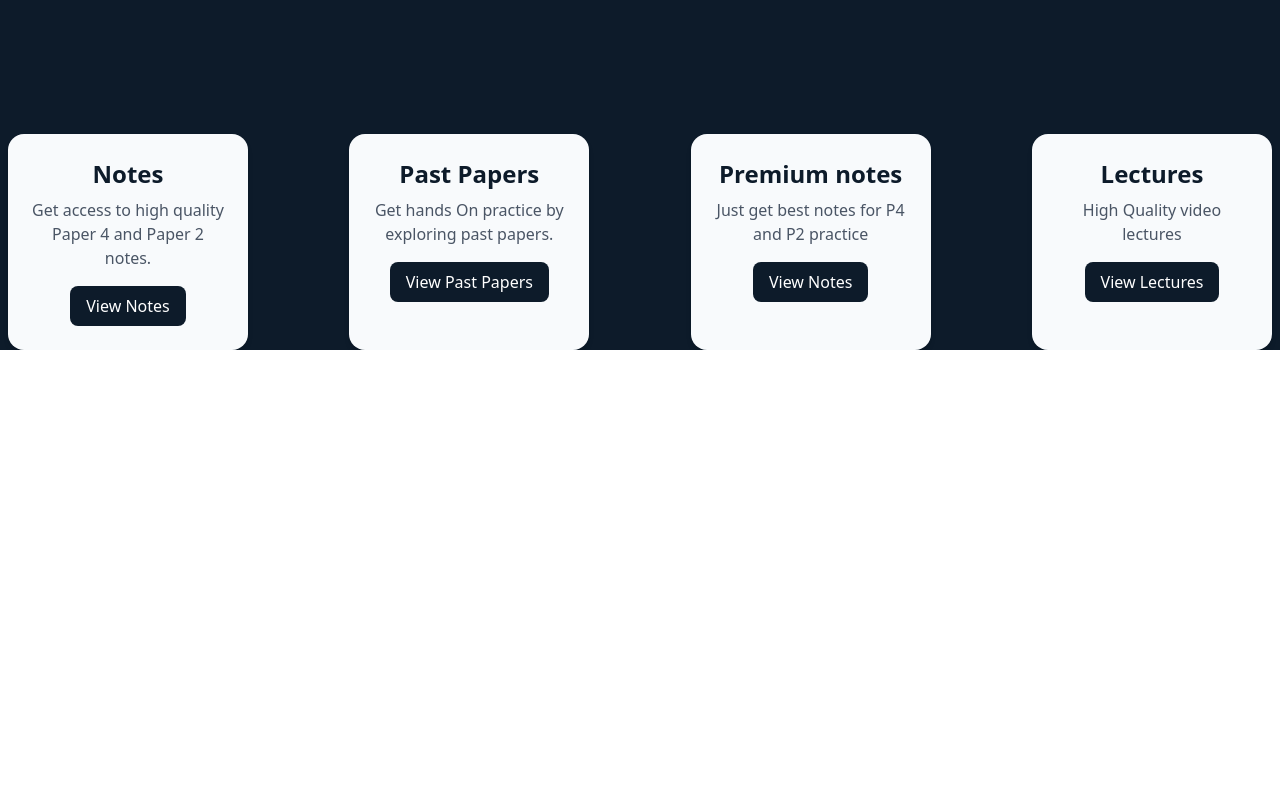
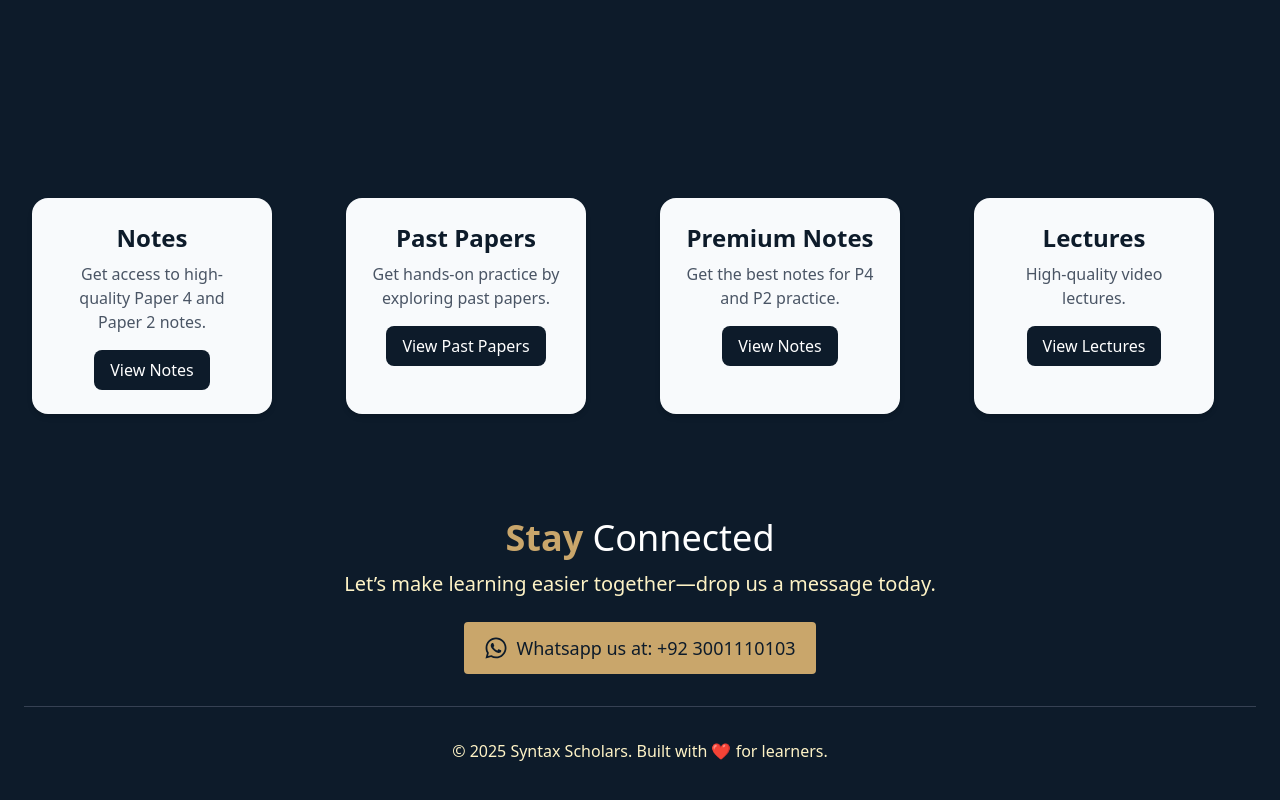
Before and after one commit to afrasiab1221/syntax-scholars, a React (Vite) app: page / in a window 1280 px wide. Shown: the part 586-1386 px from the top of the page. Before the commit the page ends 936 px from the top, so only its background shows below. Built offline with nearby package versions, Linux system fonts and the light colour scheme.

Commit message:
home page createdd

```diff
--- a/package.json
+++ b/package.json
@@ -14,6 +14,7 @@
     "@tailwindcss/vite": "^4.1.11",
     "react": "^19.1.1",
     "react-dom": "^19.1.1",
+    "react-icons": "^5.5.0",
     "react-router-dom": "^7.8.0"
   },
   "devDependencies": {
--- a/src/App.jsx
+++ b/src/App.jsx
@@ -1,5 +1,5 @@
 import React from 'react'
-import Nav from './components/nav'
+import Nav from './components/Nav'
 import { Routes, Route } from 'react-router-dom';
 import Home from './pages/Home';
 import Contact from './pages/Contact';
--- /dev/null
+++ b/src/components/Footer.jsx
@@ -0,0 +1,39 @@
+import React from "react";
+import { FaWhatsapp } from "react-icons/fa";
+
+const Footer = () => {
+  return (
+    <footer className="w-full bg-primary text-light px-6 py-10 flex flex-col items-center text-center md:text-left">
+      {/* Heading */}
+      <h1 className="text-3xl md:text-4xl font-extrabold text-accent mb-3">
+        Stay <span className="text-white font-medium">Connected</span>
+      </h1>
+
+      {/* Subheading */}
+      <p className="text-lg md:text-xl text-amber-100 font-light max-w-2xl mb-6">
+        Let’s make learning easier together—drop us a message today.
+      </p>
+
+      {/* WhatsApp Button */}
+      <a
+        href="https://wa.me/923001110103"
+        target="_blank"
+        rel="noopener noreferrer"
+        className="flex items-center gap-2 bg-accent text-primary px-5 py-3 rounded hover:opacity-90 transition text-lg"
+      >
+        <FaWhatsapp className="text-2xl" />
+        Whatsapp us at: +92 3001110103
+      </a>
+
+      {/* Divider */}
+      <div className="w-full h-px bg-gray-700 my-8"></div>
+
+      {/* Copyright */}
+      <p className="text-sm md:text-base text-amber-100 font-light">
+        © 2025 Syntax Scholars. Built with ❤️ for learners.
+      </p>
+    </footer>
+  );
+};
+
+export default Footer;
--- a/src/components/Hero.jsx
+++ b/src/components/Hero.jsx
@@ -1,4 +1,5 @@
-    import mepy from "../assets/mepy.png";
+import mepy from "../assets/mepy.png";
+import { Link } from "react-router-dom";
 const Hero = () => {
   return (
     <section className=" bg-primary text-light min-h-[80vh] flex flex-col md:flex-row items-center justify-center gap-8 px-6">
@@ -11,7 +12,12 @@ const Hero = () => {
           Join our courses and boost your coding skills with expert guidance.
         </p>
         <button className=" cursor-pointer bg-accent text-primary px-6 py-3 rounded hover:opacity-90 transition">
-          Get Started
+          <Link
+            to="/Courses"
+            className="cursor-pointer bg-accent text-primary px-6 py-3 rounded hover:opacity-90 transition inline-block"
+          >
+            Get Started
+          </Link>
         </button>
       </div>
 
--- a/src/components/Nav.jsx
+++ b/src/components/Nav.jsx
@@ -6,11 +6,14 @@ import { NavLink } from "react-router-dom";
 const Nav = () => {
   return (
     <nav className="bg-primary text-light h-20 flex items-center justify-between px-6">
-      <div className="mt-5  w-auto">
+      <div className="w-auto">
         <Link to="/">
-        <img src={logo} alt="" className="h-40 w-auto object-contain" />
+          <img
+            src={logo}
+            alt="Syntax Scholars Logo"
+            className="h-16 md:h-24 lg:h-32 w-auto object-contain"
+          />
         </Link>
-
       </div>
 
       {/* Navigation Links */}
--- a/src/pages/Home.jsx
+++ b/src/pages/Home.jsx
@@ -1,32 +1,40 @@
 import React from "react";
 import Hero from "../components/Hero";
 import Card from "../components/Card";
+import Footer from "../components/Footer";
 
 const Home = () => {
   return (
     <div className="bg-primary">
       <Hero />
-      <div className="flex justify-between">
+
+      {/* Cards Section */}
+      <div className="grid grid-cols-1 sm:grid-cols-2 lg:grid-cols-4 gap-6 px-6 my-16">
         <Card
           title="Notes"
-          description="Get access to high quality Paper 4 and Paper 2 notes."
+          description="Get access to high-quality Paper 4 and Paper 2 notes."
           buttonText="View Notes"
         />
         <Card
           title="Past Papers"
-          description="Get hands On practice by exploring past papers."
+          description="Get hands-on practice by exploring past papers."
           buttonText="View Past Papers"
         />
         <Card
-          title="Premium notes"
-          description="Just get best notes for P4 and P2 practice"
+          title="Premium Notes"
+          description="Get the best notes for P4 and P2 practice."
           buttonText="View Notes"
         />
         <Card
           title="Lectures"
-          description="High Quality video lectures"
+          description="High-quality video lectures."
           buttonText="View Lectures"
         />
+      </div>
+
+      {/* Footer */}
+      <div className="mt-16">
+        <Footer />
       </div>
     </div>
   );
```
Also changed, not shown: 1 other file (tests, documents, lock files or other folders).
